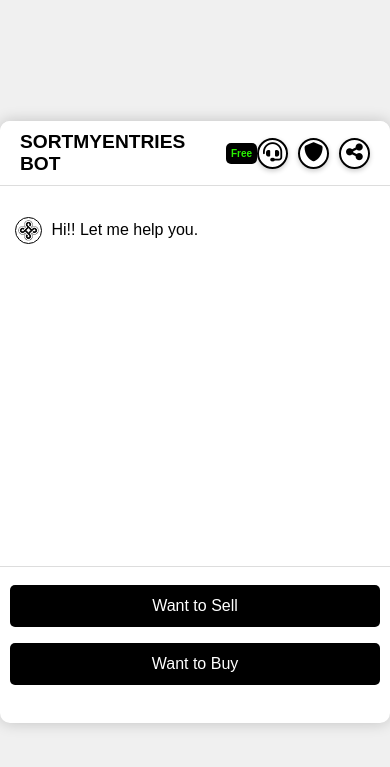
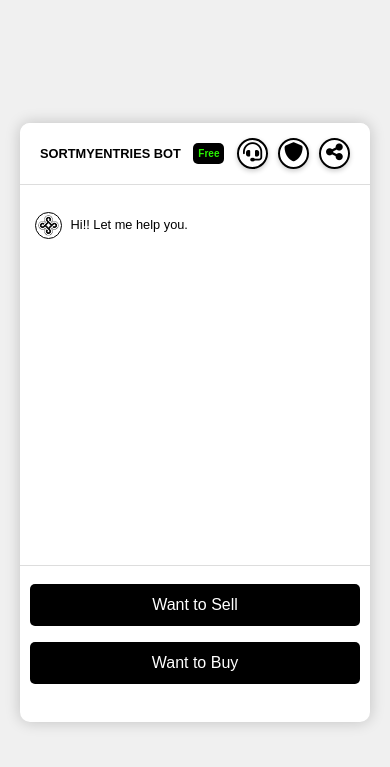
Before and after one commit to vxdnt/ChatBot, a Flask app: page / in a window 390 px wide. Shown: the top 767 px of the page. Run offline with Flask 3, Linux system fonts and the light colour scheme.

Commit message:
Update style.css

```diff
--- a/static/style.css
+++ b/static/style.css
@@ -131,12 +131,13 @@ body {
     position: absolute;
     display: flex;
     flex-direction: column;
-    background: white;
+    background: rgb(255, 255, 255);
     border: 1px solid #ccc;
     border-radius: 5px;
     box-shadow: 0 4px 8px rgba(0, 0, 0, 0.1);
     padding: 10px;
     z-index: 1000;
+    transform: translateX(-90%);
   }
 
   .share-popup a, .share-popup button {
@@ -209,3 +210,16 @@ body {
   .chat-container {
     display: block;
   }
+
+@media (max-width: 550px) {
+    .chat-container {
+        width: 350px;
+    }
+    .header h1, p{
+      font-size: 0.8rem;
+    }
+
+    .share-popup button{
+      font-size: 0.9rem;
+    }
+}
```
